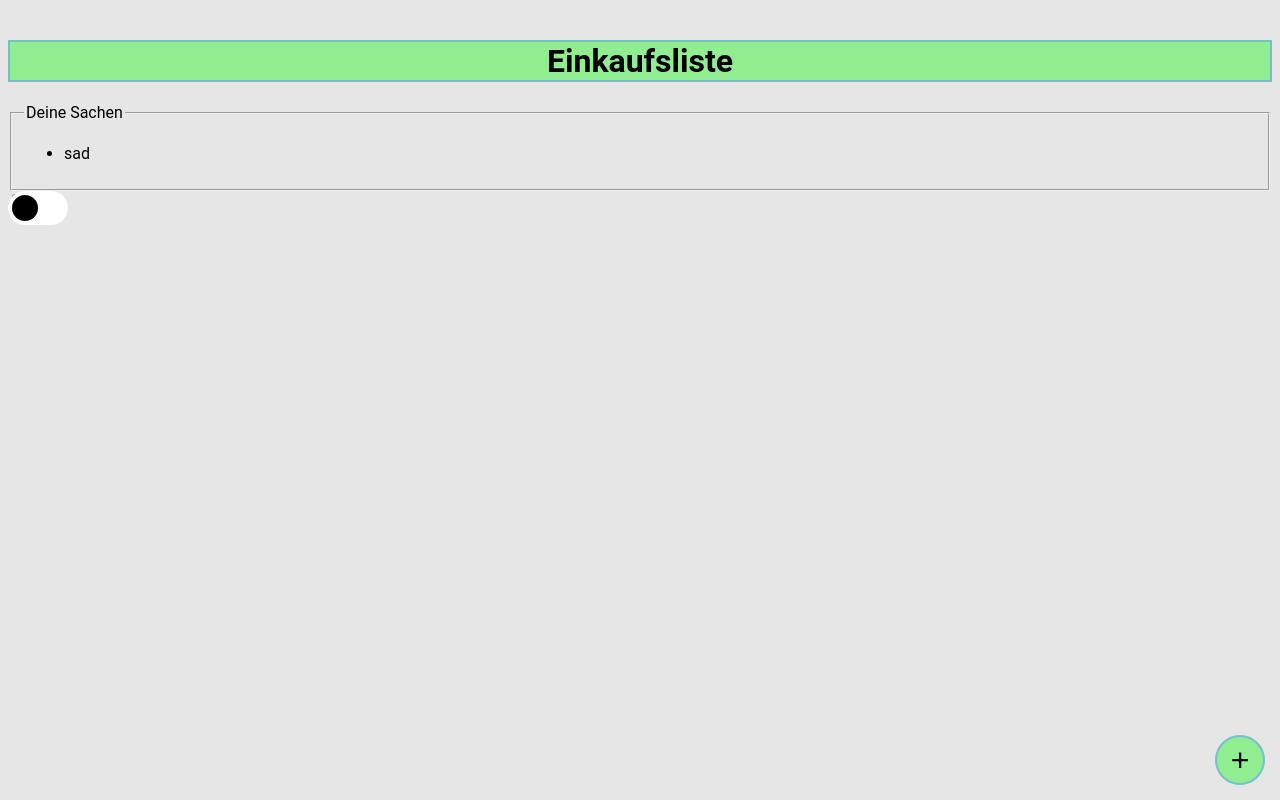
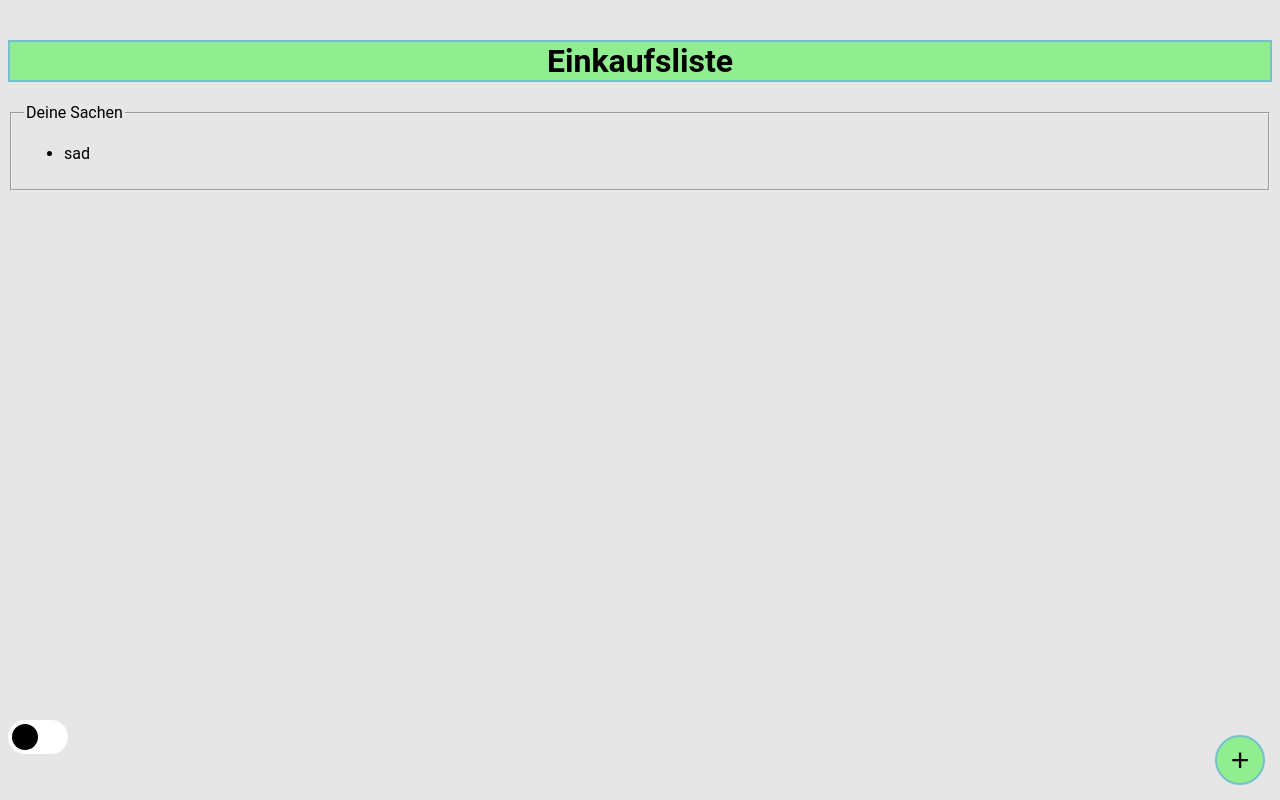
Before and after one commit to Long1351/Webserver, a PHP site: page / in a window 1280 px wide. Run offline with PHP 8.4, Linux system fonts and the light colour scheme.

Commit message:
idk what this is but it's probably important

```diff
--- a/node/ui/index.html
+++ b/node/ui/index.html
@@ -28,10 +28,12 @@
             </form>
         </main>
         <footer>
-            <label class="switch">
-                <input type="checkbox" name="idk">
-                <div class="slider round"></div>
-            </label>
+            <div>
+                <label class="switch">
+                    <input type="checkbox" title="Nichts">
+                    <div class="slider round"></div>
+                </label>
+            </div>
         </footer>
     </body>
 </html>
--- a/node/ui/style.css
+++ b/node/ui/style.css
@@ -21,6 +21,7 @@ body {
     bottom: 15px;
     background-color: lightgreen;
     font-size: 200%;
+    display: inline;
 }
 
 #add-button:hover {
@@ -78,7 +79,7 @@ h1 {
     height: 34px;
 }
 
-.switch label {
+.switch input {
     opacity: 0;
 }
 
@@ -125,3 +126,14 @@ input:checked~.slider::before {
 .slider.round::before {
     border-radius: 50%;
 }
+
+footer{
+    position: absolute;
+    bottom: 10%;
+}
+
+footer div{
+    display: inline;
+    position: absolute;
+
+}
```
Also changed, not shown: 1 other file.
